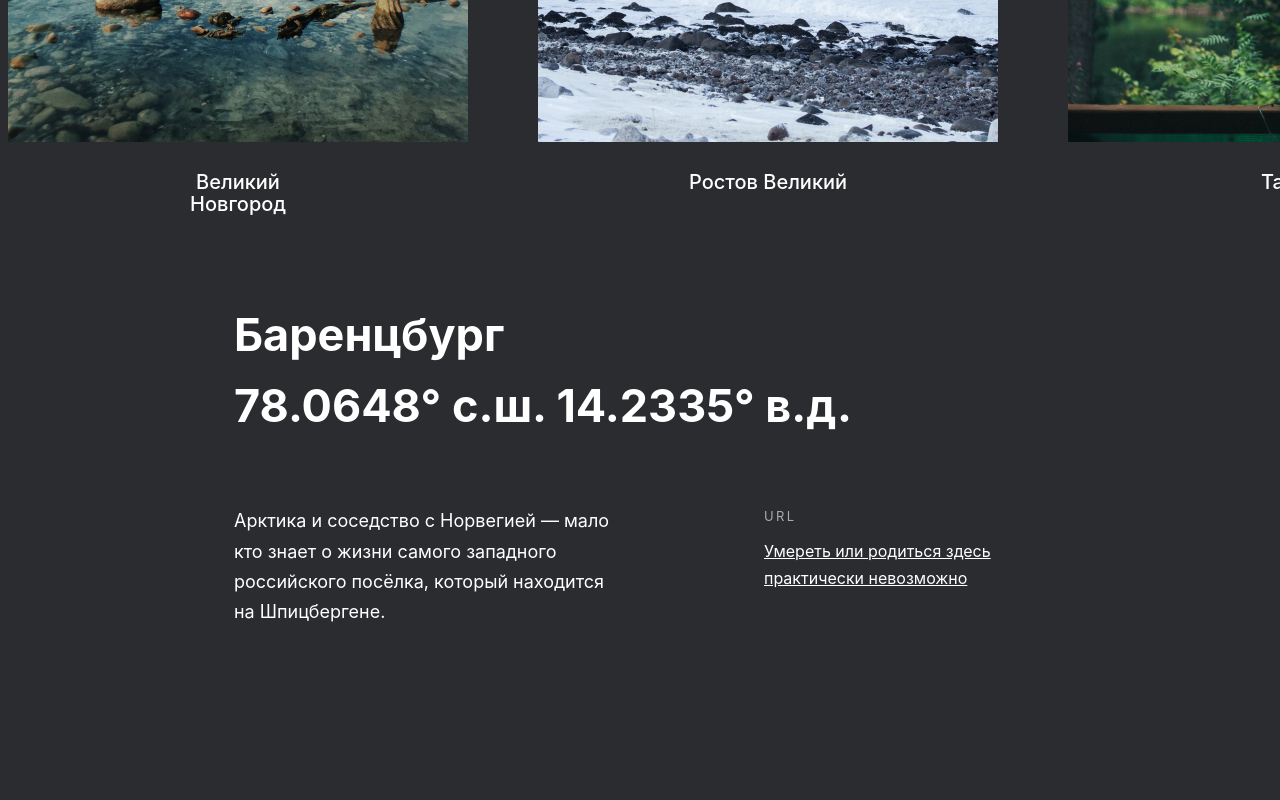
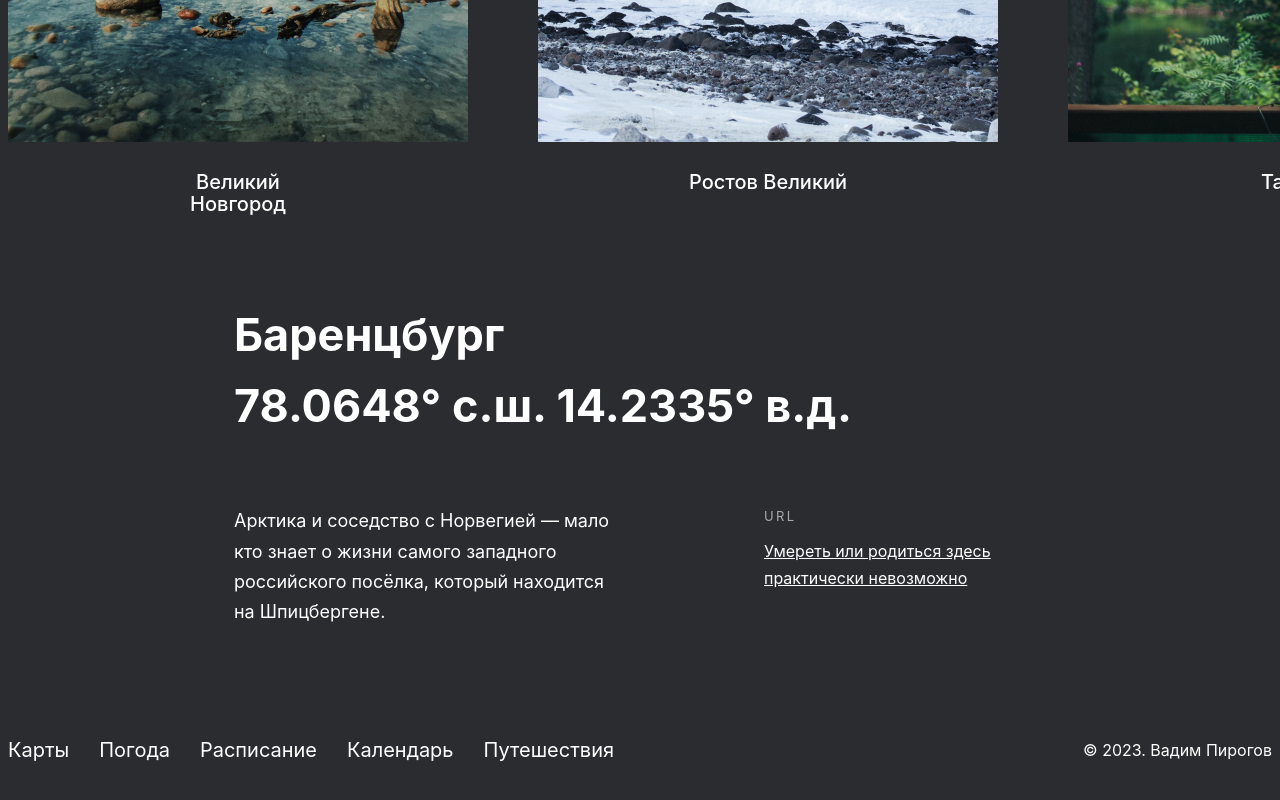
Before and after one commit to pirozhok228/site_travels-ru, a plain HTML site: page index.html in a window 1280 px wide. Shown: the part 9671-10471 px from the top of the page. Before the commit the page ends 10307 px from the top, so only its background shows below. Drawn offline with Linux system fonts and the light colour scheme; files whose address does not match are found by name.

Commit message:
добавление футера

```diff
--- a/index.html
+++ b/index.html
@@ -314,6 +314,20 @@
             </div>
         </div>
     </main>
+    <footer class="footer">
+        <div class="footer-container">
+            <nav class="nav">
+                <ul>
+                    <li><a href="">Карты</a></li>
+                    <li><a href="">Погода</a></li>
+                    <li><a href="">Расписание</a></li>
+                    <li><a href="">Календарь</a></li>
+                    <li><a href="">Путешествия</a></li>
+                </ul>
+            </nav>
+            <p class="directed">© 2023. Вадим Пирогов</p>
+        </div>
+    </footer>
 </body>
 
 </html>
--- a/style.css
+++ b/style.css
@@ -537,3 +537,43 @@ h2 {
     line-height: 169.432%;
     font-weight: 400;
 }
+
+.footer {
+    margin-top: 90px;
+    margin-bottom: 20px;
+}
+
+.footer-container {
+    max-width: 1300px;
+    display: flex;
+    justify-self: center;
+    align-self: center;
+    margin: auto;
+    flex-direction: row;
+    align-items: center;
+}
+
+ul {
+    display: flex;
+    flex-direction: row;
+    column-gap: 30px;
+    list-style-type: none;
+    padding: 0px;
+}
+
+ul li a:hover,
+ul li a:active,
+ul li a {
+    margin: 0px auto 0px 0px;
+    color: white;
+    font-size: 20px;
+    line-height: 169.432%;
+    font-family: "Inter", sans-serif;
+    font-weight: 400;
+    text-decoration: none;
+}
+
+.directed {
+    justify-self: end;
+    margin: 0px 0px 0px auto;
+}
```
